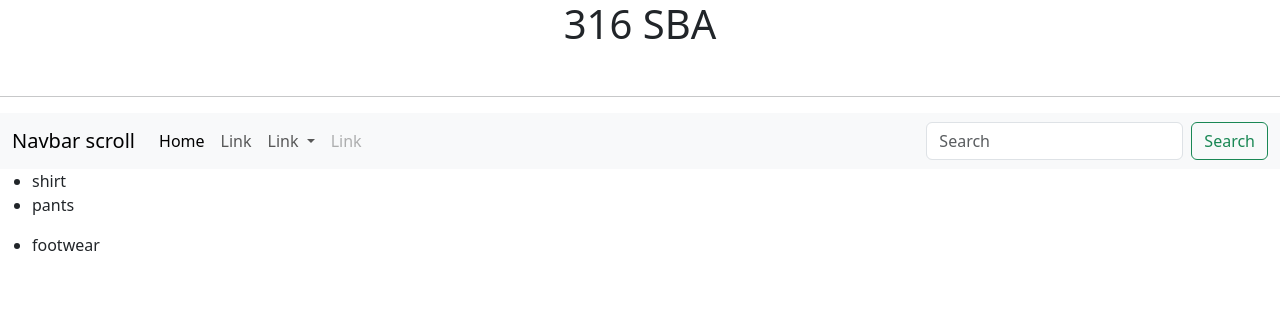
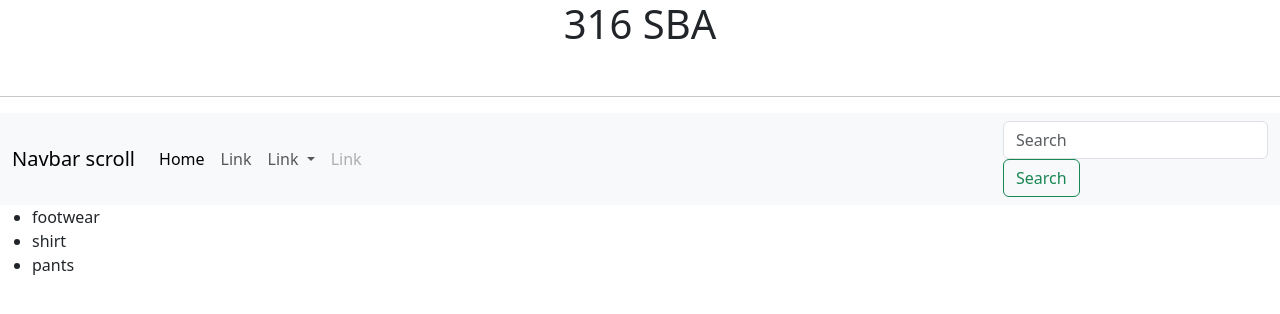
Before and after one commit to DriskellINC/316-SBA, a plain HTML site: page index.html in a window 1280 px wide. Drawn offline with nearby package versions, Linux system fonts and the light colour scheme.

Commit message:
added id

```diff
--- a/index.html
+++ b/index.html
@@ -1,18 +1,24 @@
 <!doctype html>
 <html lang="en">
+
 <head>
   <meta charset="utf-8">
   <meta name="viewport" content="width=device-width, initial-scale=1">
   <title>Bootstrap demo</title>
-    <link href="https://cdn.jsdelivr.net/npm/bootstrap@5.3.3/dist/css/bootstrap.min.css" rel="stylesheet" integrity="sha384-QWTKZyjpPEjISv5WaRU9OFeRpok6YctnYmDr5pNlyT2bRjXh0JMhjY6hW+ALEwIH" crossorigin="anonymous">
+  <link href="https://cdn.jsdelivr.net/npm/bootstrap@5.3.3/dist/css/bootstrap.min.css" rel="stylesheet"
+    integrity="sha384-QWTKZyjpPEjISv5WaRU9OFeRpok6YctnYmDr5pNlyT2bRjXh0JMhjY6hW+ALEwIH" crossorigin="anonymous">
 </head>
+
 <body>
-    <h1><center>316 SBA</center></h1> <br>
+  <h1>
+    <center>316 SBA</center>
+  </h1> <br>
   <hr>
   <nav class="navbar navbar-expand-lg bg-body-tertiary">
     <div class="container-fluid">
       <a class="navbar-brand" href="#">Navbar scroll</a>
-        <button class="navbar-toggler" type="button" data-bs-toggle="collapse" data-bs-target="#navbarScroll" aria-controls="navbarScroll" aria-expanded="false" aria-label="Toggle navigation">
+      <button class="navbar-toggler" type="button" data-bs-toggle="collapse" data-bs-target="#navbarScroll"
+        aria-controls="navbarScroll" aria-expanded="false" aria-label="Toggle navigation">
         <span class="navbar-toggler-icon"></span>
       </button>
       <div class="collapse navbar-collapse" id="navbarScroll">
@@ -30,7 +36,9 @@
             <ul class="dropdown-menu">
               <li><a class="dropdown-item" href="#">Action</a></li>
               <li><a class="dropdown-item" href="#">Another action</a></li>
-                <li><hr class="dropdown-divider"></li>
+              <li>
+                <hr class="dropdown-divider">
+              </li>
               <li><a class="dropdown-item" href="#">Something else here</a></li>
             </ul>
           </li>
@@ -38,7 +46,7 @@
             <a class="nav-link disabled" aria-disabled="true">Link</a>
           </li>
         </ul>
-          <form class="d-flex" role="search">
+        <form id="flex" role="search">
           <input class="form-control me-2" type="search" placeholder="Search" aria-label="Search">
           <button class="btn btn-outline-success" type="submit">Search</button>
         </form>
@@ -47,18 +55,22 @@
   </nav>
 
 
-    <ul id="myList">
+  <!-- <ul id="myList">
     <li>shirt</li>
     <li>pants</li>
-    </ul>
-
+  </ul> -->
   <section>
     <ul>
       <li>footwear</li>
+      <li>shirt</li>
+      <li>pants</li>
     </ul>
   </section>
 
 
-    <script src="https://cdn.jsdelivr.net/npm/bootstrap@5.3.3/dist/js/bootstrap.bundle.min.js" integrity="sha384-YvpcrYf0tY3lHB60NNkmXc5s9fDVZLESaAA55NDzOxhy9GkcIdslK1eN7N6jIeHz" crossorigin="anonymous"></script>
+  <script src="https://cdn.jsdelivr.net/npm/bootstrap@5.3.3/dist/js/bootstrap.bundle.min.js"
+    integrity="sha384-YvpcrYf0tY3lHB60NNkmXc5s9fDVZLESaAA55NDzOxhy9GkcIdslK1eN7N6jIeHz"
+    crossorigin="anonymous"></script>
 </body>
+
 </html>
```
Also changed, not shown: script.js (+13 -11 lines). Lines whose indentation alone changed are shown as unchanged.
